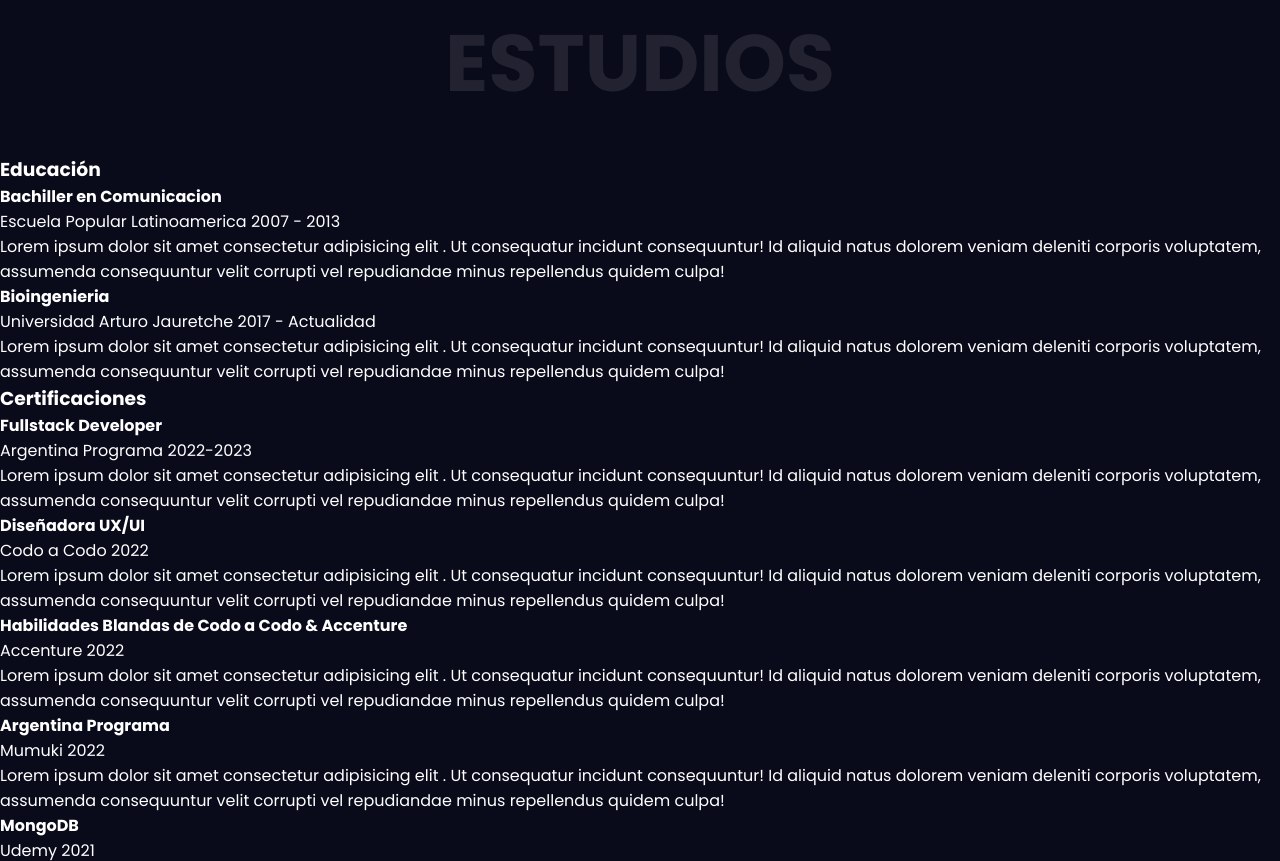
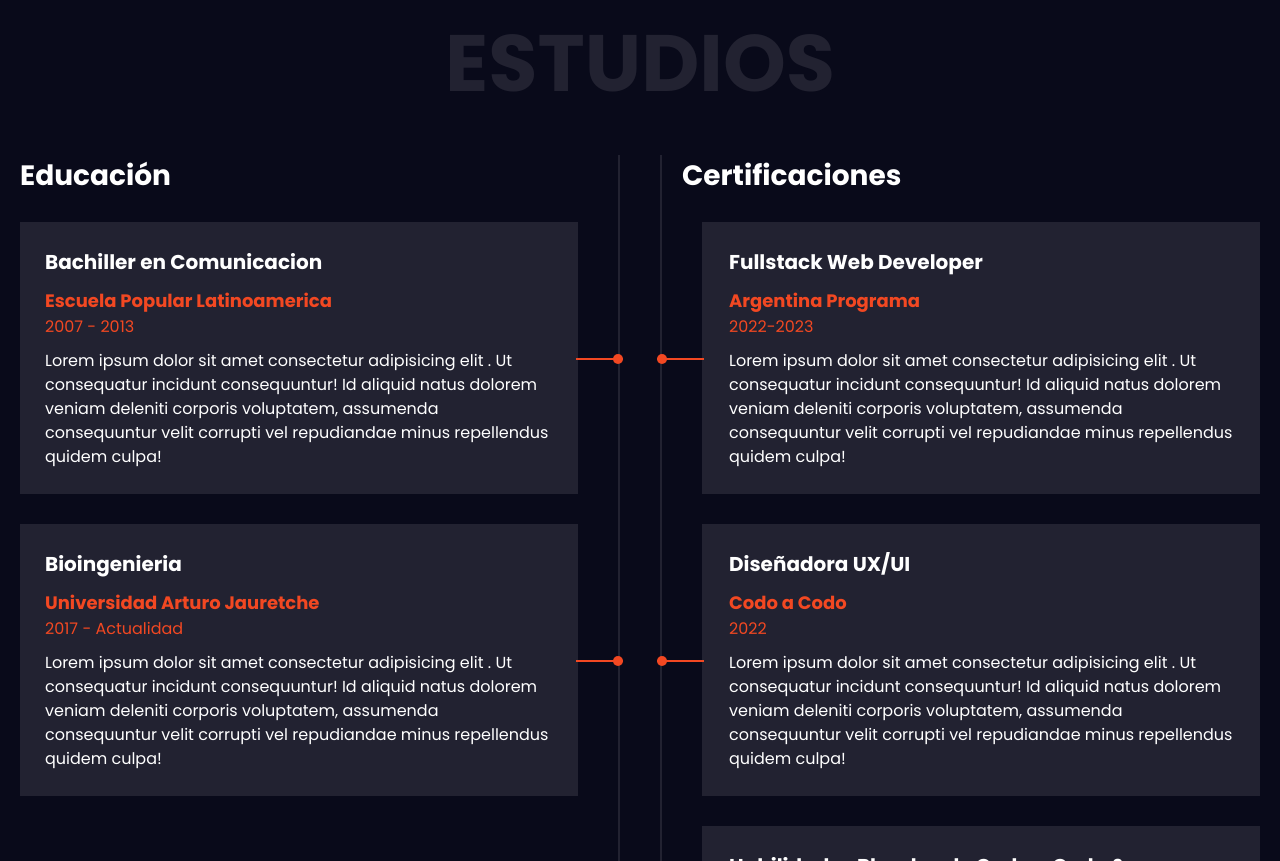
Before and after one commit to Selcha94/portfolio, a plain HTML site: page index.html in a window 1280 px wide. Shown: the part 1939-2800 px from the top of the page. Drawn offline with nearby package versions, Linux system fonts and the light colour scheme.

Commit message:
Seccion Estudios y Certificaciones finalizada

```diff
--- a/css/style.css
+++ b/css/style.css
@@ -375,7 +375,95 @@ header{
     0%{width: 0%;}
     100%{width: 90%;}
 }
-
+/* Curriculum */
+.estudios .row{
+    display: flex;
+    justify-content: space-between;
+}
+.estudios .row .col{
+    width: 49%;
+    padding: 0 20px;
+}
+.estudios .row .col h3{
+    font-size: 28px;
+    margin-bottom: 25px;
+}
+.estudios .row .left{
+    border-right: 2px solid var(--container-color);
+}
+.estudios .row .right{
+    border-left: 2px solid var(--container-color);
+}
+.estudios .row .item{
+    padding: 25px;
+    margin-bottom: 30px;
+    background-color: var(--heading-color);
+    position: relative;
+}
+.estudios .row .item h4{
+    font-size: 20px;
+    margin-bottom: 10px;
+}
+.estudios .row .item .institucion{
+    color: var(--main-color);
+    font-size: 18px;
+    font-weight: bold;
+    display: block;
+}
+.estudios .row .item .fecha{
+    display: block;
+    color: var(--main-color);
+    margin-bottom: 10px;
+}
+.estudios .row .item p{
+    line-height: 24px;
+}
+.estudios .row .left{
+    border-right: 2px solid var(--heading-color);
+    margin-right: 20px;
+}
+.estudios .row .right{
+    border-left: 2px solid var(--heading-color);
+    margin-left: 20px;
+}
+.estudios .row .item .connectori{
+    height: 2px;
+    background-color: var(--main-color);
+    width: 47px;
+    position: absolute;
+    top: 50%;
+    right: -47px;
+    z-index: 5;
+}
+.estudios .row .item .connectori .circlei{
+    display: block;
+    height: 10px;
+    width: 10px;
+    border-radius: 50%;
+    background-color: var(--main-color);
+    float: right;
+    position: relative;
+    bottom: 4px;
+}
+.estudios .row .item .connectord{
+    height: 2px;
+    background-color: var(--main-color);
+    width: 47px;
+    position: absolute;
+    top: 50%;
+    left: -47px;
+    z-index: 5;
+}
+.estudios .row .item .connectord .circled{
+    display: block;
+    height: 10px;
+    width: 10px;
+    border-radius: 50%;
+    background-color: var(--main-color);
+    float: left;
+    position: relative;
+    bottom: 4px;
+}
 /* Portfolio */
 .portfolio-content{
     display: grid;
--- a/index.html
+++ b/index.html
@@ -27,7 +27,7 @@
                 <li><a href="#skills" class="nav-link">Skills</a></li>
                 <li><a href="#estudios" class="nav-link">Estudios</a></li>
                 <li><a href="#portfolio" class="nav-link">Portfolio</a></li>
-                <li><a href="#contact" class="nav-link">Contact</a></li>
+                <li><a href="#contacto" class="nav-link">Contacto</a></li>
             </ul>
             <!-- Menu Icon-->
             <div class="menu-icon">
@@ -228,7 +228,7 @@
             <div class="right col">
                 <h3>Certificaciones</h3>
                 <div class="right item">
-                    <h4>Fullstack Developer</h4>
+                    <h4>Fullstack Web Developer</h4>
                     <span class="institucion">Argentina Programa</span>
                     <span class="fecha">2022-2023</span>
                     <p>Lorem ipsum dolor sit amet consectetur adipisicing elit
@@ -236,7 +236,7 @@
                     dolorem veniam deleniti corporis voluptatem, assumenda
                     consequuntur velit corrupti vel repudiandae minus repellendus quidem culpa!</p>
                     <div class="connectord">
-                        <div class="circle"></div>
+                        <div class="circled"></div>
                     </div>
                 </div>
                 <div class="right item">
@@ -301,30 +301,6 @@
                 </div>
                 <div class="right item">
                     <h4>Git: Desarrollo Colaborativo</h4>
-                    <span class="institucion">EducacionIT</span>
-                    <span class="fecha">2021</span>
-                    <p>Lorem ipsum dolor sit amet consectetur adipisicing elit
-                    . Ut consequatur incidunt consequuntur! Id aliquid natus
-                    dolorem veniam deleniti corporis voluptatem, assumenda
-                    consequuntur velit corrupti vel repudiandae minus repellendus quidem culpa!</p>
-                    <div class="connectord">
-                        <div class="circled"></div>
-                    </div>
-                </div>
-                <div class="right item">
-                    <h4>Javascript desde cero</h4>
-                    <span class="institucion">EducacionIT</span>
-                    <span class="fecha">2021</span>
-                    <p>Lorem ipsum dolor sit amet consectetur adipisicing elit
-                    . Ut consequatur incidunt consequuntur! Id aliquid natus
-                    dolorem veniam deleniti corporis voluptatem, assumenda
-                    consequuntur velit corrupti vel repudiandae minus repellendus quidem culpa!</p>
-                    <div class="connectord">
-                        <div class="circled"></div>
-                    </div>
-                </div>
-                <div class="right item">
-                    <h4>HTML 5: Fundamentos Web</h4>
                     <span class="institucion">EducacionIT</span>
                     <span class="fecha">2021</span>
                     <p>Lorem ipsum dolor sit amet consectetur adipisicing elit
@@ -403,7 +379,7 @@
 
     </section>
     <!-- Conctact Form -->
-    <section class="contact container" id="contact">
+    <section class="contact container" id="contacto">
         <!--Heading-->
         <h2 class="heading">Contact</h2>
         <!-- Contact Form -->
```
